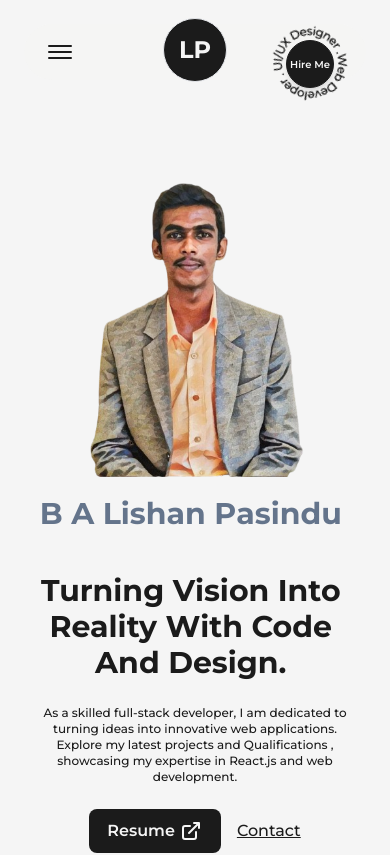
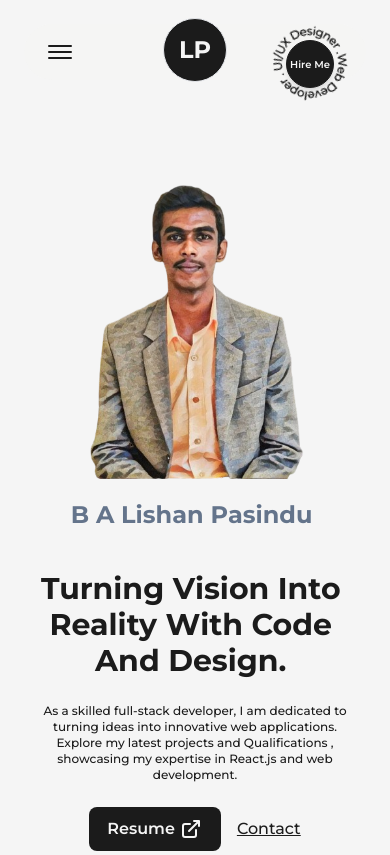
Before and after one commit to LishanPasinndu/MyPortfolio, a Next.js app: page / in a window 390 px wide. Shown: the top 855 px of the page. Built offline with nearby package versions, Linux system fonts and the light colour scheme.

Commit message:
Update index.js

```diff
--- a/src/pages/index.js
+++ b/src/pages/index.js
@@ -33,7 +33,7 @@ export default function Home() {
             </div>
             <div className="w-1/2 flex flex-col items-center self-center lg:w-full lg:text-center">
               <AnimatedText2 text="B&nbsp;A&nbsp;Lishan Pasindu" className="!text-5xl !text-left animate-bounce-slow !mb-4
-                xl:!text-4xl lg:!text-center lg:!text-5xl md:!text-4xl sm:!text-3xl md:mt-5
+                xl:!text-4xl lg:!text-center lg:!text-5xl md:!text-3xl sm:!text-2xl md:mt-5
               dark:text-yellow-100"/>
               <AnimatedText text="Turning Vision Into Reality With Code And Design." className="!text-6xl !text-left dark:text-light
               xl:!text-5xl lg:!text-center lg:!text-6xl md:!text-5xl sm:!text-3xl
```
